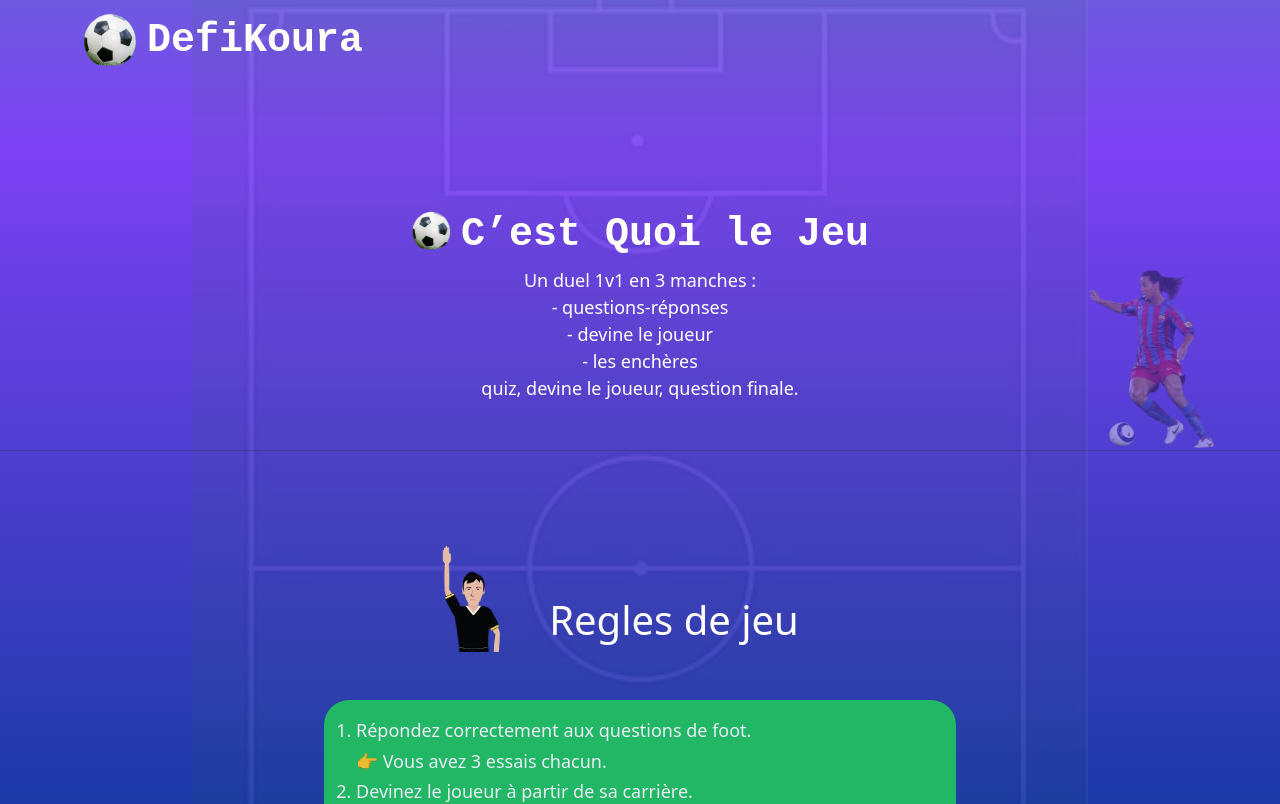
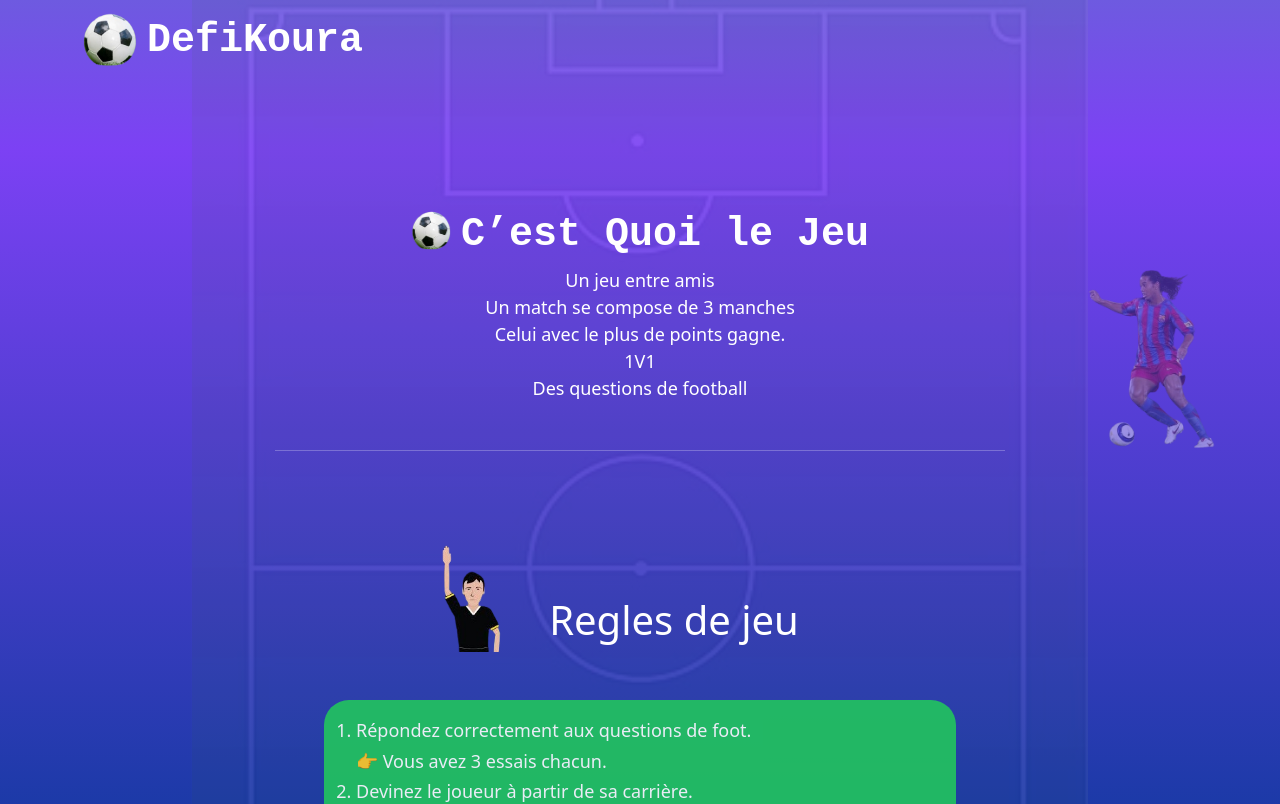
Before and after one commit to BenAliGhassen/DefiKoura, a React (Create React App) app: page / in a window 1280 px wide. Shown: the top 804 px of the page. Built offline with nearby package versions, Linux system fonts and the light colour scheme.

Commit message:
landing pages done

```diff
--- a/src/App.css
+++ b/src/App.css
@@ -8,3 +8,8 @@ body{
     #063896 77%
   ) ;
 }
+.line{
+ color: white;
+ width: 57%;
+ justify-self: center;
+}
--- a/src/Components/AboutComponent/AboutComp.jsx
+++ b/src/Components/AboutComponent/AboutComp.jsx
@@ -13,16 +13,19 @@ function AboutComp() {
         <h1 className='title mt-auto mb-2'>C’est Quoi le Jeu</h1>
         </div>
 
-        <p className='text-white aboutText'>Un duel 1v1 en 3 manches :
-            <br/>
-           - questions-réponses
-            <br/>
-            - devine le joueur
-            <br/>
-            - les enchères
-            <br/>
-             quiz, devine le joueur, question finale.</p>
-        <hr className='mt-5'/>
+        <p className='text-white aboutText'>
+         Un jeu entre amis
+        <br/>
+         Un match se compose de 3 manches
+        <br/>
+        Celui avec le plus de points gagne.
+        <br/>
+        1V1
+        <br/>
+        Des questions de football
+
+          </p>
+        <hr className='mt-5 line'/>
         </div>
   )
 }
--- a/src/Components/ReglesComponent/ReglesComp.jsx
+++ b/src/Components/ReglesComponent/ReglesComp.jsx
@@ -18,7 +18,7 @@ function ReglesComp() {
                 <br/>👉 Vous n’avez qu’un seul essai.</li>
             </ol>
           </div>
-          <hr className='mt-5'/>
+          <hr className='mt-5 line'/>
     </div>
   )
 }
```
